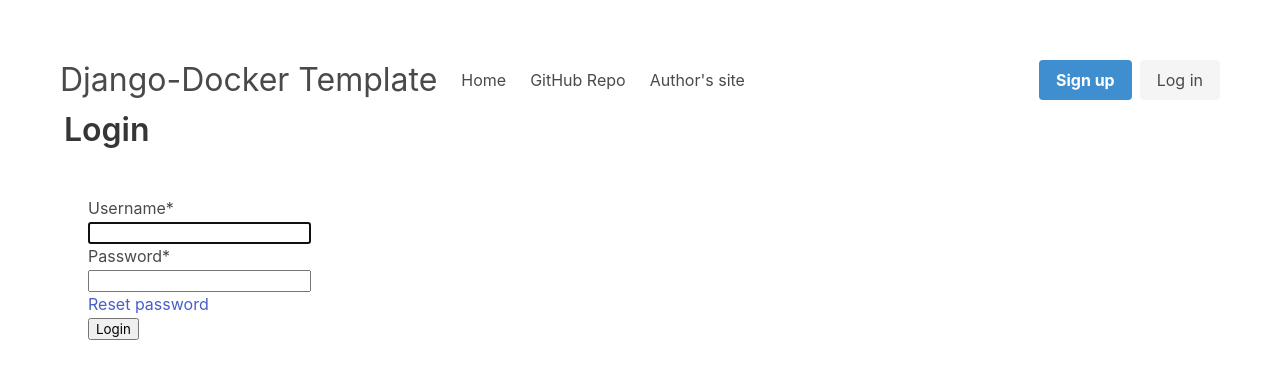
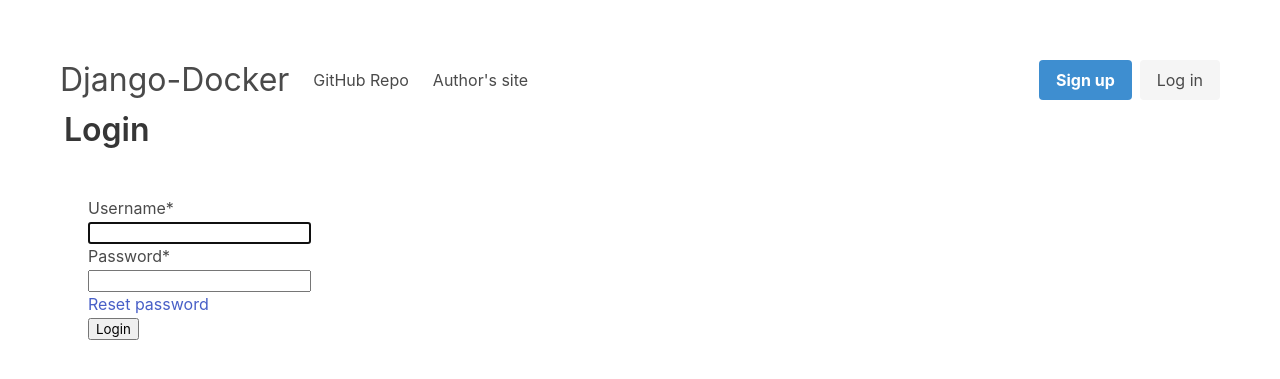
Before and after one commit to matacoder/django-docker, a Django app: page /auth/login/ in a window 1280 px wide. Shown: the top 379 px of the page. Run offline with Django 3.2, Linux system fonts and the light colour scheme; some libraries are stand-ins or nearby versions.

Commit message:
Update navbar to be displayed on mobile devices

```diff
--- a/templates/includes/navbar.html
+++ b/templates/includes/navbar.html
@@ -1,7 +1,7 @@
 <nav class="navbar" role="navigation" aria-label="main navigation">
     <div class="navbar-brand">
         <a class="navbar-item" href="{% url "index" %}">
-            <p class="is-size-3">Django-Docker Template</p>
+            <p class="is-size-3">Django-Docker</p>
         </a>
 
         <a role="button" class="navbar-burger" aria-label="menu" aria-expanded="false" data-target="navbarBasicExample">
@@ -11,11 +11,8 @@
         </a>
     </div>
 
-    <div id="navbarBasicExample" class="navbar-menu">
+    <div id="navbarBasicExample" class="navbar-menu is-active">
         <div class="navbar-start">
-            <a class="navbar-item" href="{% url "index" %}">
-                Home
-            </a>
 
             <a class="navbar-item" href="https://github.com/matacoder/django-docker">
                 GitHub Repo
```
